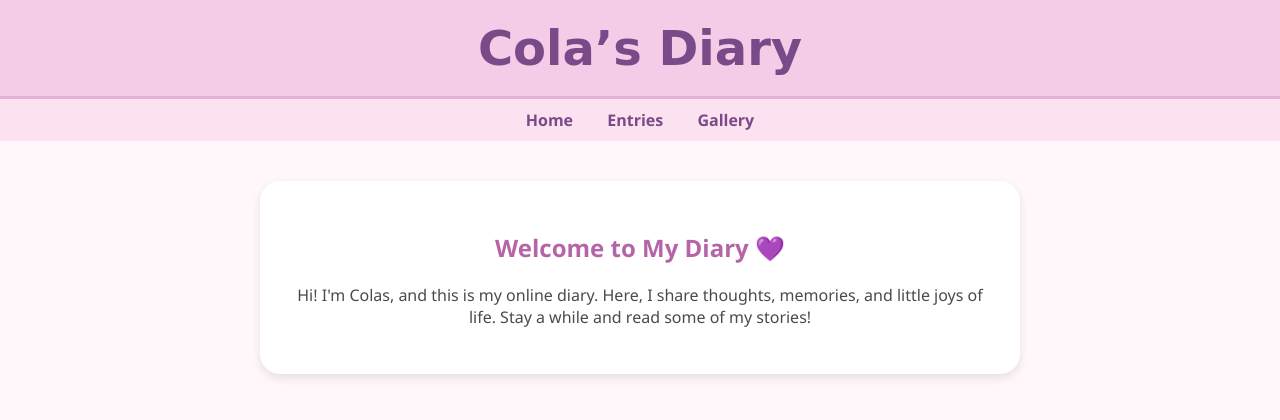
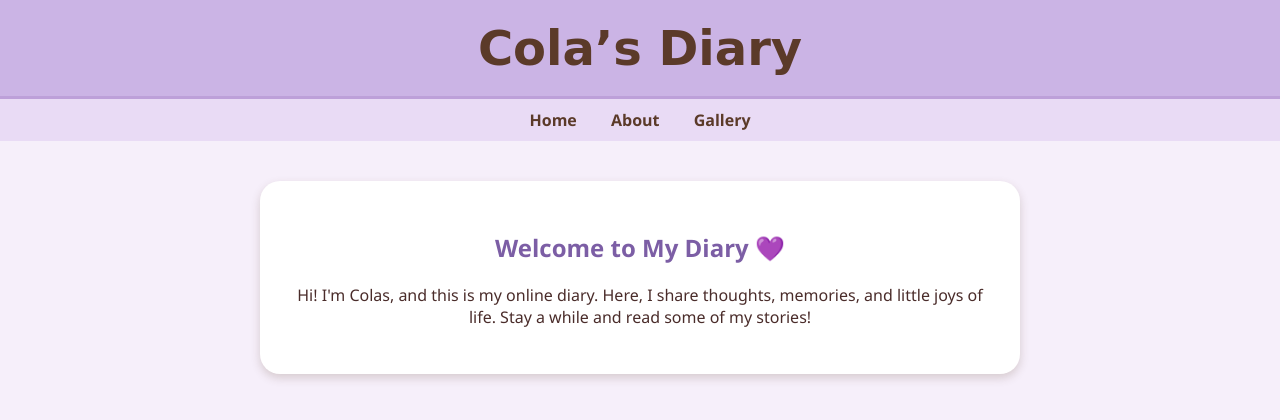
Before and after one commit to ndanielmviray-pupstudent/colas-diary, a plain HTML site: page index.html in a window 1280 px wide. Both pictures are taken after a click on the link "Home". Drawn offline with Linux system fonts and the light colour scheme.

Commit message:
Update index.html

```diff
--- a/index.html
+++ b/index.html
@@ -6,45 +6,85 @@
   <title>Cola’s Diary</title>
   <style>
     body {
-      background-color: #fff7f9;
+      background-color: #f6effa; /* light lavender */
       font-family: 'Segoe UI', sans-serif;
-      color: #4a4a4a;
+      color: #4a2c2a; /* soft brown text */
       text-align: center;
       margin: 0;
       padding: 0;
+      transition: background-color 0.5s ease;
     }
+
     header {
-      background-color: #f5cce8;
+      background-color: #cbb4e5; /* lavender header */
       padding: 20px;
-      border-bottom: 3px solid #e6b0d6;
+      border-bottom: 3px solid #bda0d9;
     }
+
     header h1 {
       font-family: 'Brush Script MT', cursive;
       font-size: 48px;
-      color: #7a4988;
+      color: #5b3a29; /* deep brown title */
       margin: 0;
     }
+
     nav {
-      background-color: #fce2f1;
+      background-color: #e9dbf5; /* pale lavender */
       padding: 10px;
     }
+
     nav a {
-      color: #7a4988;
+      color: #5b3a29; /* brown links */
       margin: 0 15px;
       text-decoration: none;
       font-weight: bold;
+      cursor: pointer;
+      transition: color 0.3s ease;
     }
-    .entry {
-      background: #fff;
+
+    nav a:hover {
+      color: #7c5ea5; /* soft purple hover */
+    }
+
+    .entry, .about {
+      background: #ffffff;
       border-radius: 20px;
       margin: 40px auto;
       padding: 30px;
       width: 80%;
       max-width: 700px;
-      box-shadow: 0 4px 10px rgba(0, 0, 0, 0.1);
+      box-shadow: 0 4px 10px rgba(91, 58, 41, 0.2); /* brown shadow */
+      opacity: 0;
+      transform: translateY(10px);
+      transition: opacity 0.6s ease, transform 0.6s ease;
     }
+
+    .show {
+      opacity: 1;
+      transform: translateY(0);
+    }
+
     .entry h2 {
-      color: #b565a7;
+      color: #7c5ea5; /* lavender heading */
+    }
+
+    .about img {
+      width: 150px;
+      height: 150px;
+      border-radius: 50%;
+      object-fit: cover;
+      margin-bottom: 20px;
+      border: 3px solid #cbb4e5;
+    }
+
+    .about h2 {
+      color: #5b3a29;
+      margin-bottom: 10px;
+    }
+
+    .about p {
+      font-size: 18px;
+      color: #4a2c2a;
     }
   </style>
 </head>
@@ -54,14 +94,44 @@
   </header>
 
   <nav>
-    <a href="#">Home</a>
-    <a href="#">Entries</a>
+    <a onclick="showSection('home')">Home</a>
+    <a onclick="showSection('about')">About</a>
     <a href="#">Gallery</a>
   </nav>
 
-  <section class="entry">
+  <section id="home" class="entry show">
     <h2>Welcome to My Diary 💜</h2>
     <p>Hi! I'm Colas, and this is my online diary. Here, I share thoughts, memories, and little joys of life. Stay a while and read some of my stories!</p>
   </section>
+
+  <section id="about" class="about">
+    <img src="your-photo.jpg" alt="Nicole Daniel Viray">
+    <h2>Nicole Daniel Viray</h2>
+    <p>4th Year IT Student at Polytechnic University of the Philippines - San Juan Campus</p>
+  </section>
+
+  <script>
+    function showSection(section) {
+      const home = document.getElementById('home');
+      const about = document.getElementById('about');
+
+      // Hide both first
+      home.classList.remove('show');
+      about.classList.remove('show');
+
+      // Then show selected section with fade animation
+      setTimeout(() => {
+        if (section === 'home') {
+          home.style.display = 'block';
+          about.style.display = 'none';
+          home.classList.add('show');
+        } else if (section === 'about') {
+          about.style.display = 'block';
+          home.style.display = 'none';
+          about.classList.add('show');
+        }
+      }, 300);
+    }
+  </script>
 </body>
 </html>
```
